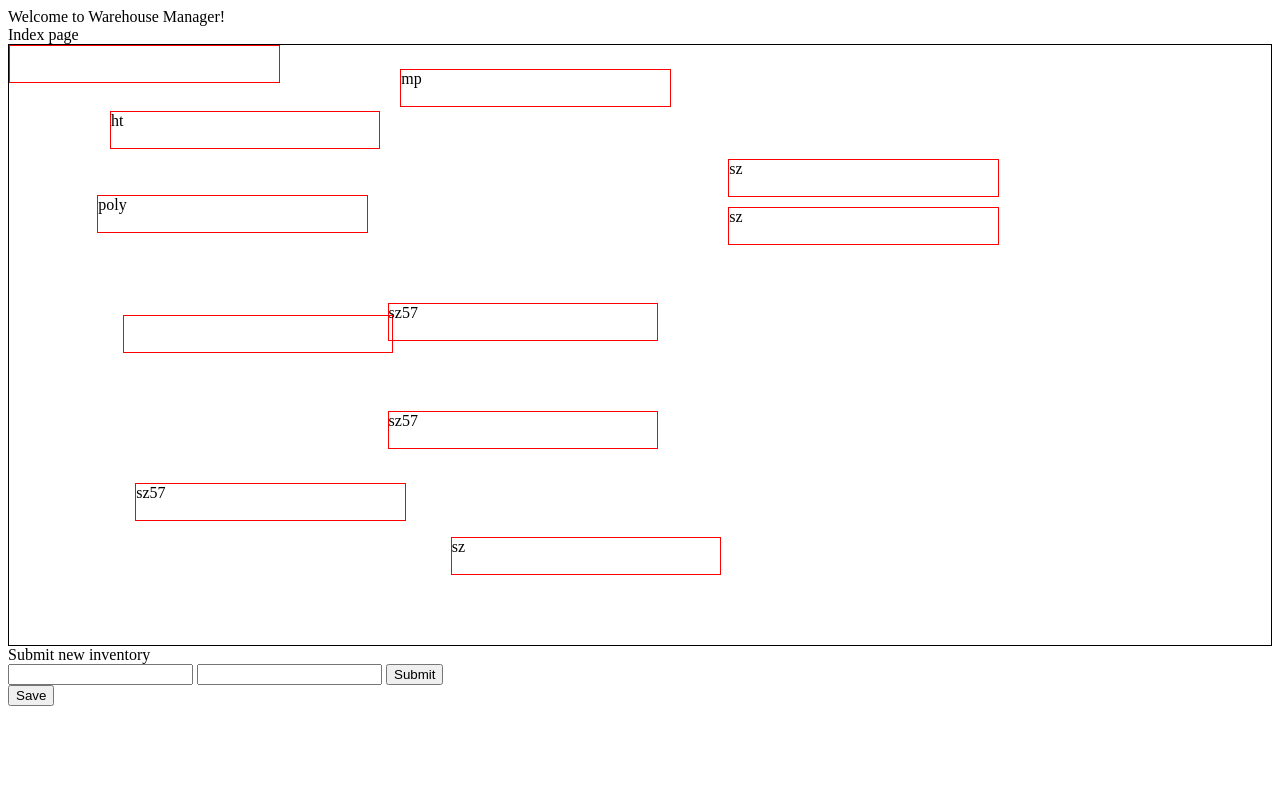
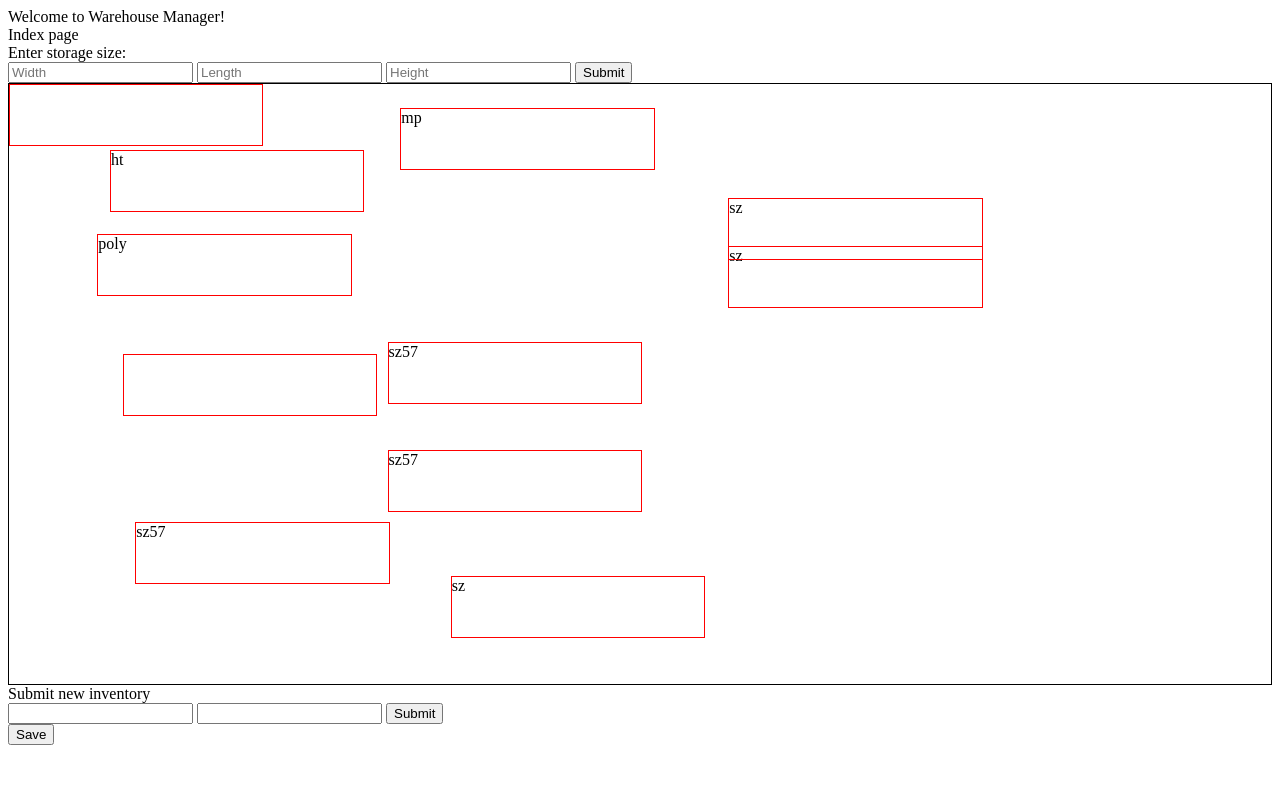
Before and after one commit to TKowal88/Final, a Flask app: page / in a window 1280 px wide. Run offline with Flask 2, Linux system fonts and the light colour scheme; some libraries are stand-ins or nearby versions.

Commit message:
box sizes and storage size adjustable

```diff
--- a/app.py
+++ b/app.py
@@ -1,4 +1,4 @@
-from flask import Flask, render_template, request, jsonify, session
+from flask import Flask, render_template, request, jsonify, session, redirect
 from cs50 import SQL
 
 app = Flask(__name__)
@@ -14,27 +14,21 @@ def index():
     if request.method == "GET":
         inventory = db.execute("SELECT * FROM stock ORDER BY code")
         print(inventory)
-        boxlength = 50
-        storagewidth = 235
-        boxwidth = 35
-        storagelength = 590
-        widthpercentage = boxwidth / (storagelength / 100)
-        lengthpercentage = boxlength / (storagewidth / 100)
-        emptyspaces = int((100 // lengthpercentage) * (100 // widthpercentage) - len(inventory))
-
-        return render_template("index.html", inventory=inventory, len = emptyspaces, lengthpercentage=lengthpercentage, widthpercentage=widthpercentage)
+        storage = db.execute("SELECT * FROM storage WHERE rowid=1")
+        print(storage)
+        widthpercentage = []
+        lengthpercentage = []
+        for item in inventory:
+            widthpercentage.append(round(item["boxwidth"] / (storage[0]["length"] / 100)))
+            lengthpercentage.append(round(item["boxlength"] / (storage[0]["width"] / 100)))
+        print(widthpercentage, lengthpercentage)
+        # emptyspaces = int((100 // lengthpercentage) * (100 // widthpercentage) - len(inventory))
+        return render_template("index.html", inventory=inventory, lengthpercentage=lengthpercentage, widthpercentage=widthpercentage)
     else:
         code = request.form.get("code")
         name = request.form.get("name")
         db.execute("INSERT INTO stock (code, name) VALUES (?, ?)", code, name)
-        inventory = db.execute("SELECT * FROM stock ORDER BY code")
-        boxlength = 50
-        storagewidth = 235
-        storagelength = 590
-        boxwidth = 35
-        widthpercentage = boxwidth // (storagelength / 100)
-        lengthpercentage = boxlength // (storagewidth / 100)
-        return render_template("index.html", inventory=inventory, lengthpercentage=lengthpercentage, widthpercentage=widthpercentage)
+        return redirect("/")
 
 @app.route("/storage", methods=["POST"])
 def saveStorage():
@@ -43,17 +37,24 @@ def saveStorage():
     session["storageWidth"] = storageSize["width"]
     session["storageHeight"] = storageSize["height"]
     return "ok"
+
 @app.route("/saved", methods=["POST"])
 def coordinates():
     data = request.get_json()
     print(data)
     for row in data:
-        left = (row["left"] / session["storageWidth"]) * 100
-        top = (row["top"] / session["storageHeight"]) * 100
+        left = round((row["left"] / session["storageWidth"]) * 100)
+        top = round((row["top"] / session["storageHeight"]) * 100)
         db.execute("UPDATE stock SET x = ?, y = ? WHERE id = ?", left, top, row["id"])
-    return "OK"
+    return "ok"
 
-
+@app.route("/addStorage", methods=["POST"])
+def addStorage():
+    width = request.form.get("storageWidth")
+    length = request.form.get("storageLength")
+    height = request.form.get("storageHeight")
+    db.execute("UPDATE storage SET width = ?, length = ?, height = ? WHERE rowid = 1", width, length, height)
+    return redirect("/")
 
 @app.route("/inventory")
 def inventory():
--- a/static/script.js
+++ b/static/script.js
@@ -14,7 +14,6 @@ let save = document.querySelector("#save")
 save.addEventListener("click", function () {
 let storage = document.querySelector(".storage");
 let storageSize = storage.getBoundingClientRect();
-console.log(storageSize)
 
 fetch(`${window.origin}/storage` , {
   method: "POST",
@@ -30,7 +29,6 @@ let items = document.querySelectorAll(".item")
 let itemInfo = [];
 for (let item of items) {
 itemInfo.push({top: item.offsetTop, left: item.offsetLeft, id: item.id});
-console.log(item.offsetLeft, item.offsetTop, item.id)
 }
 fetch(`${window.origin}/saved` , {
   method: "POST",
@@ -45,8 +43,8 @@ fetch(`${window.origin}/saved` , {
 if (response.status === 200) {
    let saved = document.querySelector("#saved");
    saved.innerHTML = "Saved"
-
 }})
+.then(() => {window.location.reload()});
 })
 })
 })
--- a/templates/index.html
+++ b/templates/index.html
@@ -2,16 +2,23 @@
 
 {% block main %}
 Index page <br>
+Enter storage size:
+<form action="/addStorage" method="POST" name="storageSize" id="storageSize">
+    <input type="number" id="storageWidth" name="storageWidth" placeholder="Width">
+    <input type="number" id="storageLength" name="storageLength" placeholder="Length">
+    <input type="number" id="storageHeight" name="storageHeight" placeholder="Height">
+    <input type="submit" id="storageSubmit">
+</form>
 
 <div class="storage">
 
 
-    {% for item in inventory %}
-    <div class="item" id="{{ item.id}}" style="width:{{ lengthpercentage }}%; height:{{ widthpercentage }}%; top:{{ item.y }}%; left:{{ item.x }}%">{{ item.code }}</div>
+    {% for i in range(0, inventory|length) %}
+    <div class="item" id="{{ inventory[i].id}}" style="width:{{ lengthpercentage[i] }}%; height:{{ widthpercentage[i] }}%; top:{{ inventory[i].y }}%; left:{{ inventory[i].x }}%">{{ inventory[i].code }}</div>
     {% endfor %}
-    <!---- {% for i in range(0, len) %}
-    <div class="dropzone" style="width:{{ lengthpercentage }}%; height:{{ widthpercentage }}%"></div>
-    {% endfor %}
+    <!----
+    <div class="dropzone" style="width:; height:"></div>
+    {}
     <div class="dropzone" style="width: 13%; height: auto"><div class="item" style="width: 13%; height: auto" draggable="true">EMPTY</div></div> -->
 </div>
 
```
Also changed, not shown: warehouse.db.
